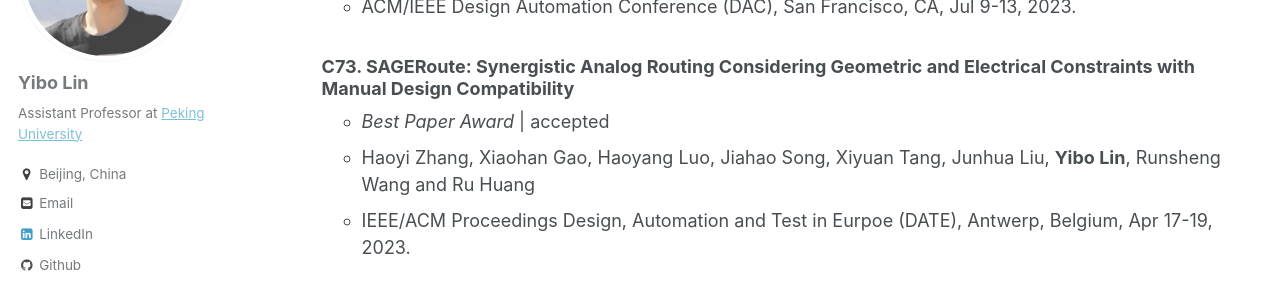
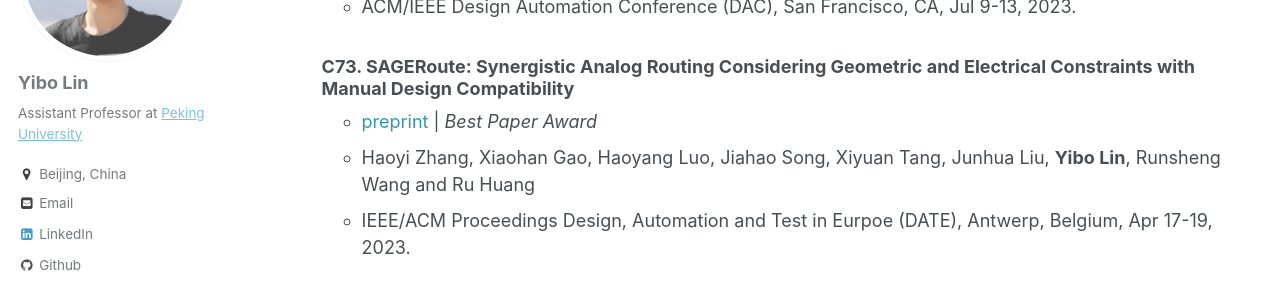
Before and after one commit to limbo018/limbo018.github.io, a Jekyll site: the page built from _pages/publications.md, in a window 1280 px wide and 900 px high, scrolled down 8815 px. Shown: the part 149-437 px from the top of the window. Built offline with Jekyll 4.4.1, drawn with Linux system fonts in a browser that asks for light colours; some web fonts are replaced.

Commit message:
add date23 paper

```diff
--- a/_pages/publications.md
+++ b/_pages/publications.md
@@ -284,7 +284,7 @@
      * ACM/IEEE Design Automation Conference (DAC), San Francisco, CA, Jul 9-13, 2023.
 
   ### C73. SAGERoute: Synergistic Analog Routing Considering Geometric and Electrical Constraints with Manual Design Compatibility
-     * *Best Paper Award* \| accepted
+     * <a href="/publications/papers/ANALOG_DATE2023_Zhang.pdf" style="color:#3793ae">preprint</a> \| *Best Paper Award*
      * Haoyi Zhang, Xiaohan Gao, Haoyang Luo, Jiahao Song, Xiyuan Tang, Junhua Liu, **Yibo Lin**, Runsheng Wang and Ru Huang
      * IEEE/ACM Proceedings Design, Automation and Test in Eurpoe (DATE), Antwerp, Belgium, Apr 17-19, 2023.
 
--- a/ref/publications.bib
+++ b/ref/publications.bib
@@ -958,8 +958,8 @@
   day       = {17--19},
   address={Antwerp, Belgium},
   publishlink={},
-  annotateweb={(*Best Paper Award*)(accepted)},
-  annotatecv={(\textbf{Best Paper Award})(accepted)},
+  annotateweb={([limbo018.github.io/papers/ANALOG_DATE2023_Zhang.pdf preprint])(*Best Paper Award*)},
+  annotatecv={(\textbf{Best Paper Award})},
 }
 @inproceedings{SIM_DAC2023_Guo,
   title={General-Purpose Gate-Level Simulation with Partition-Agnostic Parallelism},
```
Also changed, not shown: _includes/publications_cv.md (+1 -1 lines), 4 other files.
